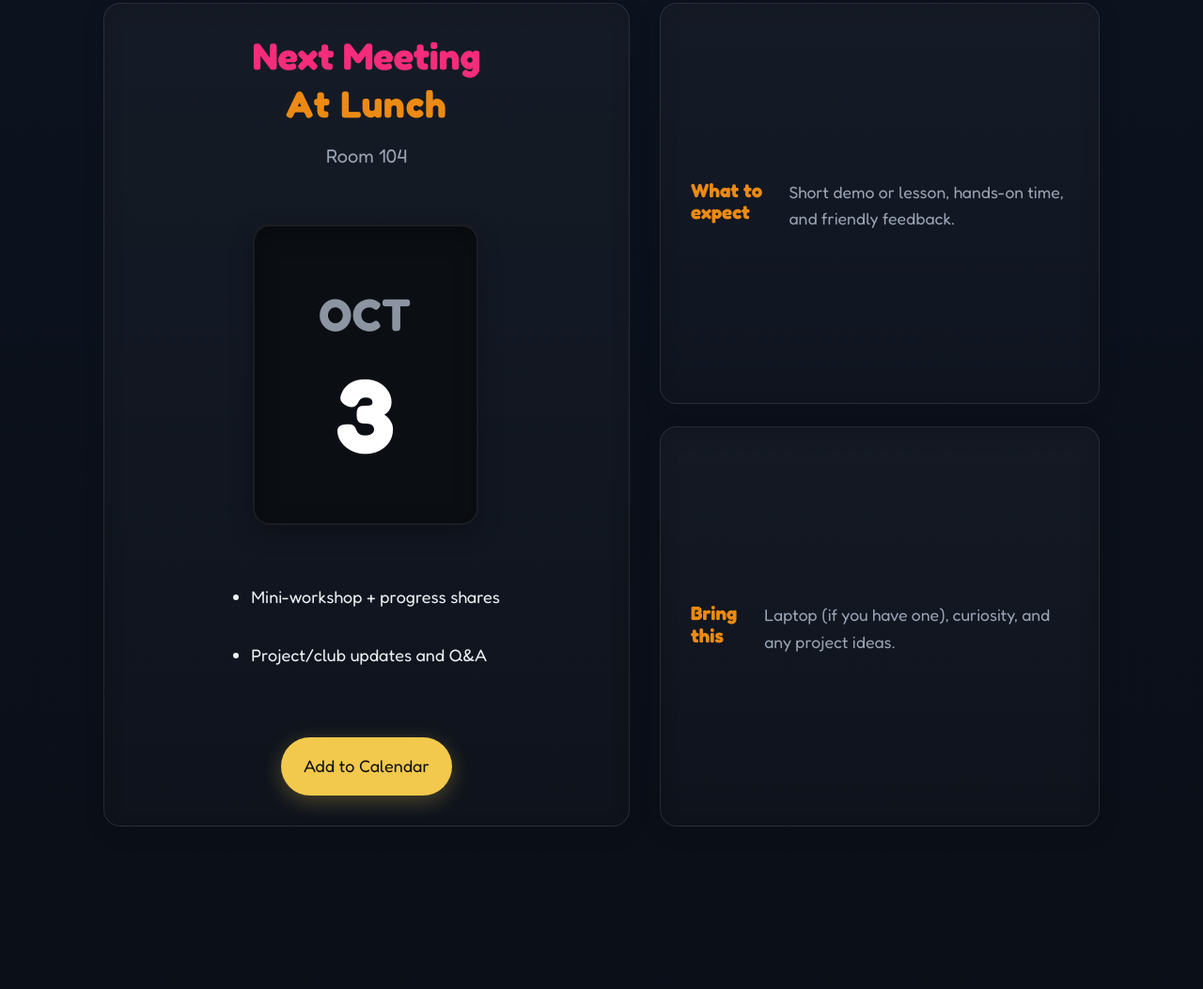
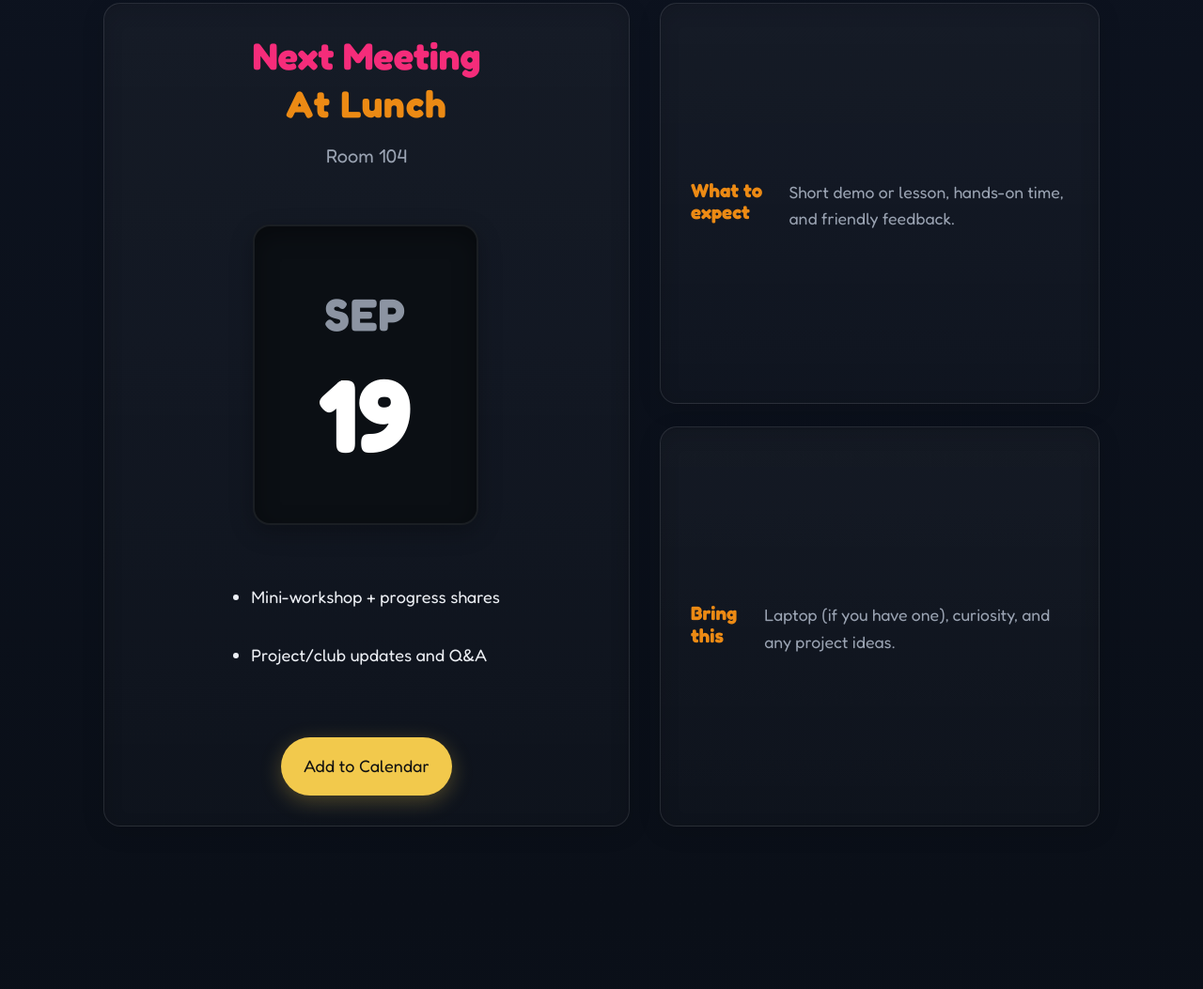
Before and after one commit to abehamm/Coding-Club-Website, a plain HTML site: page index.html in a window 1280 px wide. Shown: the part 2462-3515 px from the top of the page at 94% size. Drawn offline with Linux system fonts and the light colour scheme.

Commit message:
Next Meeting Logic

```diff
--- a/index.html
+++ b/index.html
@@ -491,5 +491,52 @@
 
   <script src="script.js"></script>
   <script>document.querySelector('.year').textContent = new Date().getFullYear();</script>
+  <script>
+    (function(){
+      const MONTH_EL = document.querySelector('.meet-date__month');
+      const DAY_EL = document.querySelector('.meet-date__day');
+      const CAL_LINK = document.getElementById('meet-add');
+      if (!MONTH_EL || !DAY_EL || !CAL_LINK) return;
+
+      const MEETINGS = [
+        '2025-09-19', '2025-10-03', '2025-10-17',
+        '2025-11-07', '2025-11-21', '2025-12-05', '2025-12-19',
+        '2026-01-02', '2026-01-16', '2026-02-06', '2026-02-20',
+        '2026-03-06', '2026-03-20', '2026-04-03', '2026-04-17',
+        '2026-05-01', '2026-05-15'
+      ].map(date => new Date(`${date}T12:00:00`));
+
+      const now = new Date();
+      const next = MEETINGS.find(d => d >= now);
+      if (!next) return;
+
+      const month = next.toLocaleString('en-US', { month: 'short' }).toUpperCase();
+      MONTH_EL.textContent = month;
+      DAY_EL.textContent = String(next.getDate());
+
+      const formatCalendarStamp = (date) => {
+        const pad = (n) => String(n).padStart(2, '0');
+        return (
+          date.getUTCFullYear() +
+          pad(date.getUTCMonth() + 1) +
+          pad(date.getUTCDate()) + 'T' +
+          pad(date.getUTCHours()) +
+          pad(date.getUTCMinutes()) +
+          pad(date.getUTCSeconds()) + 'Z'
+        );
+      };
+
+      const start = new Date(next.getTime());
+      const end = new Date(start.getTime() + 60 * 60 * 1000);
+      const calendarURL = new URL('https://calendar.google.com/calendar/render');
+      calendarURL.searchParams.set('action', 'TEMPLATE');
+      calendarURL.searchParams.set('text', 'BOHS Coding Club Meeting');
+      calendarURL.searchParams.set('details', 'BOHS Coding Club meeting at lunch in Room 104');
+      calendarURL.searchParams.set('location', 'Brea Olinda High School Room 104');
+      calendarURL.searchParams.set('dates', `${formatCalendarStamp(start)}/${formatCalendarStamp(end)}`);
+
+      CAL_LINK.href = calendarURL.toString();
+    })();
+  </script>
 </body>
 </html>
```
Also changed, not shown: 1 other file.
